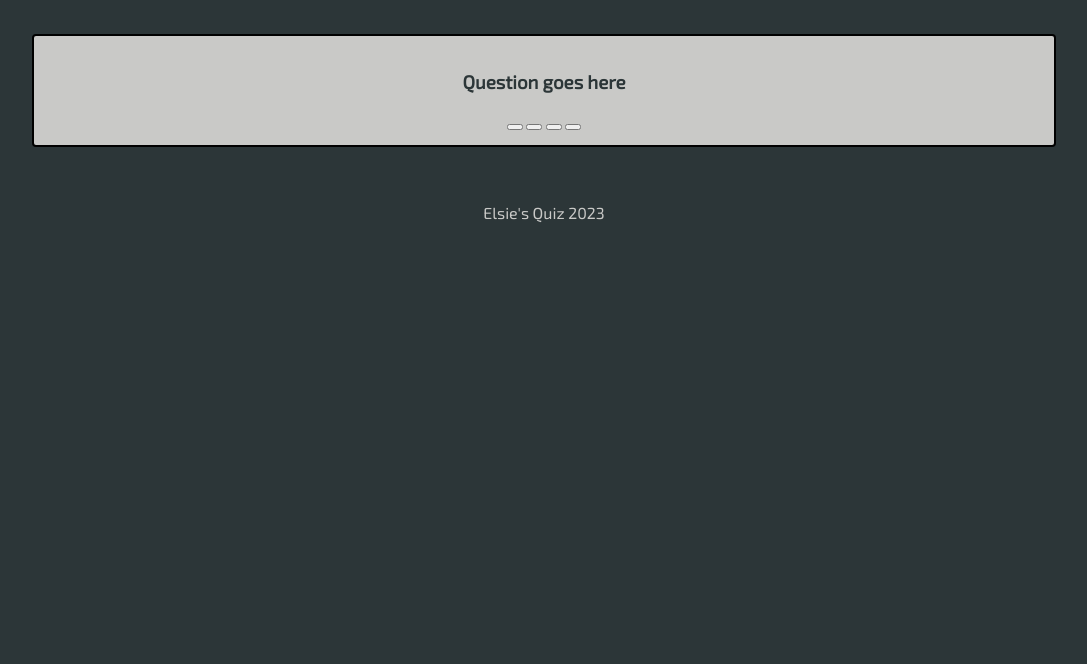
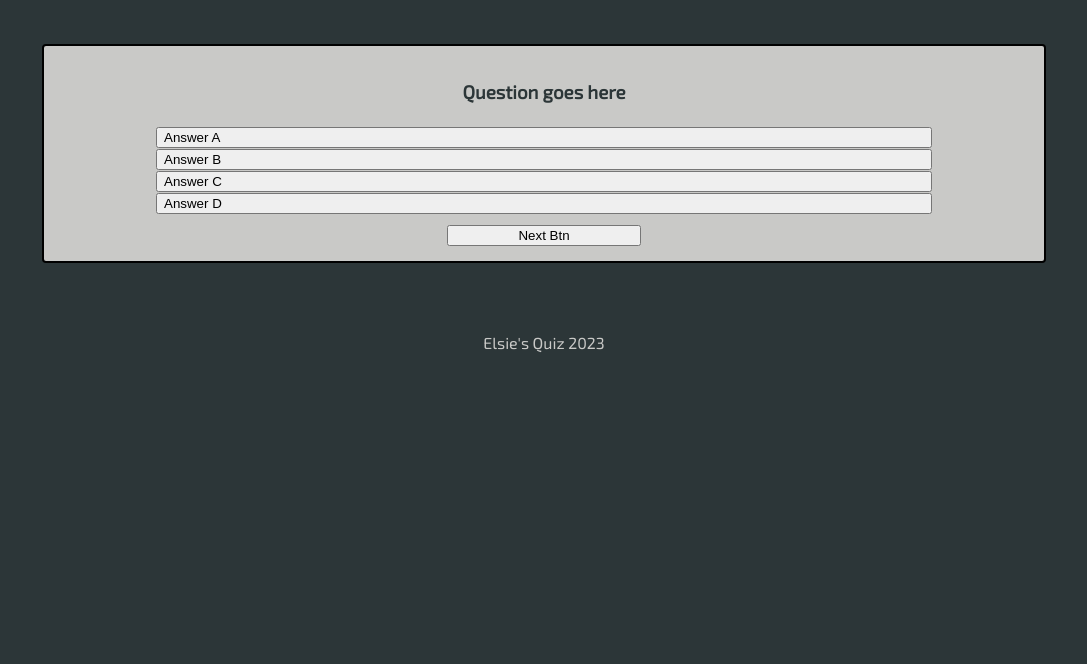
Before and after one commit to elsie-d/quiz-time, a plain HTML site: page index.html in a window 1280 px wide. Shown: the part 136-800 px from the top of the page, without its empty margins (96-1183 px from the left). Drawn offline with Linux system fonts and the light colour scheme.

Commit message:
added buttons

```diff
--- a/assets/css/style.css
+++ b/assets/css/style.css
@@ -8,13 +8,16 @@ body{
     font-family: var(--font);
     background-color: var(--dark);
     color: var(--light);
-    margin: 0;
+    margin: auto;
+    padding: 10px;
     display: flex;
     flex-wrap: wrap;
     flex-direction: column;
     text-align: center;
 }
-
+section{
+    height: 70 vh;
+}
 .container {
 
     justify-content: center;
@@ -26,3 +29,17 @@ body{
     margin: 5vh 10vw;
 
 }
+.answers{
+    padding: 5px 0px 10px 0px;
+}
+
+.answerBtn{
+    display: inline-flex;
+    width: 80%;
+}
+.nextBtn {
+    width: 20%;
+}
+footer {
+    justify-content: last baseline;
+}
--- a/index.html
+++ b/index.html
@@ -29,12 +29,12 @@
             <div class="container">
                 <h3 class="question">Question goes here</h3>
                 <div class="answers">
-                    <button class="answerA"></button>
-                    <button class="answerB"></button>
-                    <button class="answerC"></button>
-                    <button class="answerD"></button>
+                    <button class="answerBtn">Answer A</button>
+                    <button class="answerBtn">Answer B</button>
+                    <button class="answerBtn">Answer C</button>
+                    <button class="answerBtn">Answer D</button>
                 </div>
-
+                <button class="nextBtn">Next Btn</button>
             </div>
         </section>
         <!-- Footer -->
```
